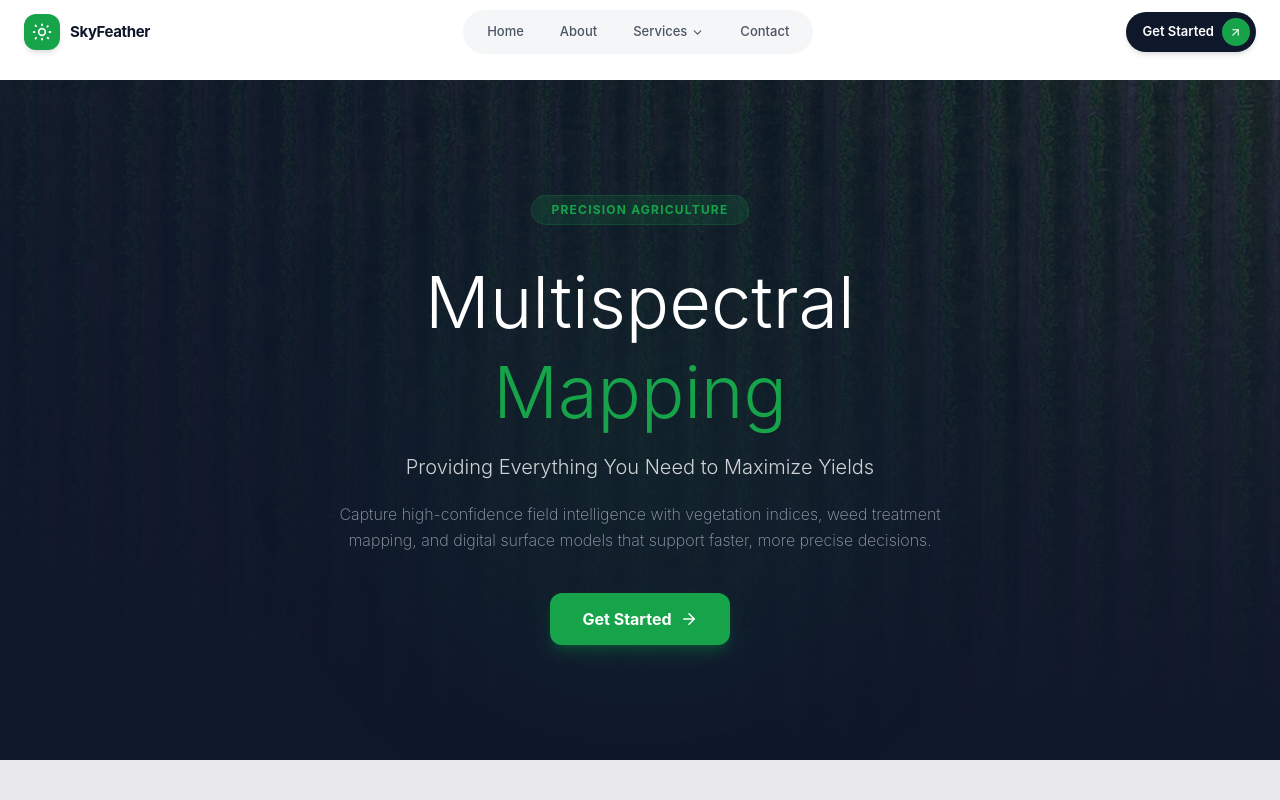
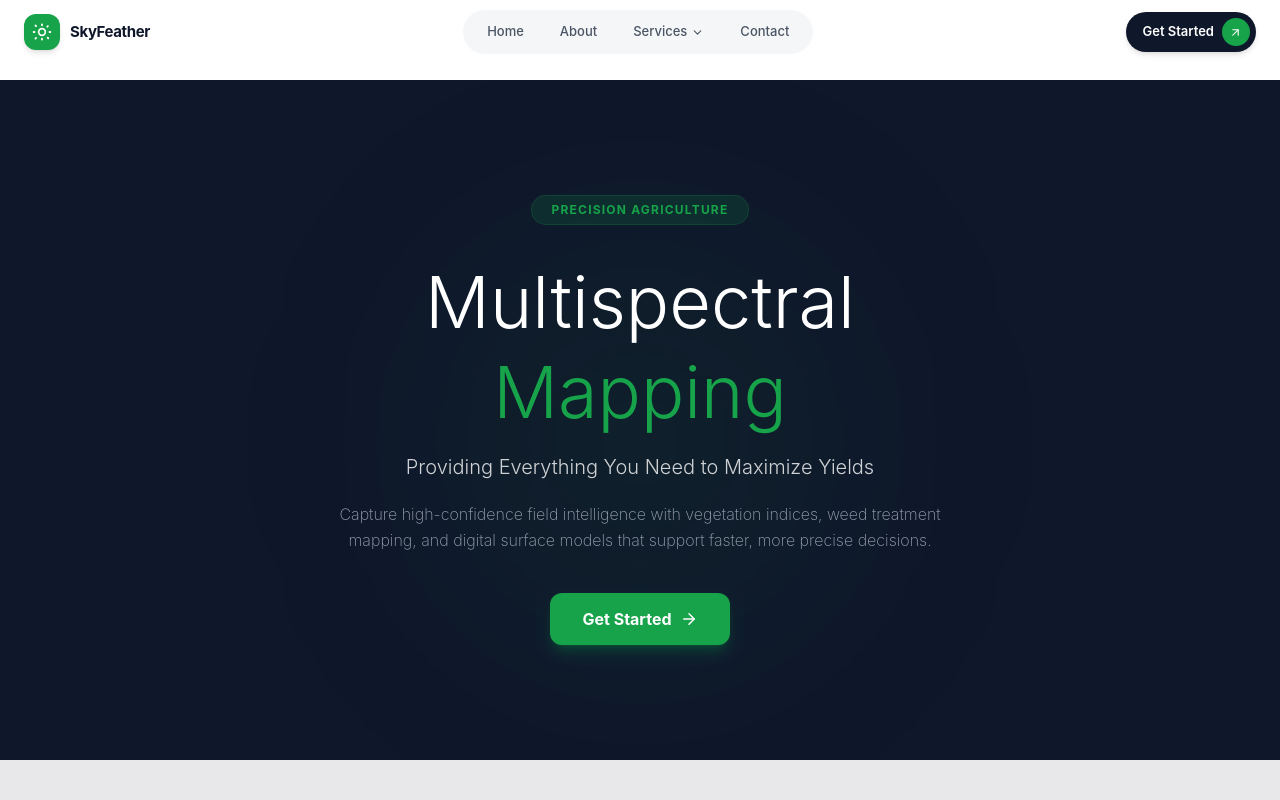
Before and after one commit to mithlohar144/SkyFeather-Innovations, a React (Vite) app in the folder SkyFeather/: page /services/multispectral-mapping in a window 1280 px wide. Shown: the top 800 px of the page. Built offline with nearby package versions, Linux system fonts and the light colour scheme.

Commit message:
Comment out background image in MappingHero component for testing purposes

```diff
--- a/SkyFeather/src/components/mapping/MappingHero.jsx
+++ b/SkyFeather/src/components/mapping/MappingHero.jsx
@@ -6,7 +6,7 @@ import mappingBg from '../../assest/images/mapping3.avif';
 const MappingHero = () => (
   <section className="relative min-h-[85vh] flex items-center overflow-hidden bg-agri-dark">
     {/* Background image with overlay */}
-    <div className="absolute inset-0">
+    {/* <div className="absolute inset-0">
       <img
         src={mappingBg}
         alt=""
@@ -14,7 +14,7 @@ const MappingHero = () => (
       />
       <div className="absolute inset-0 bg-gradient-to-t from-agri-dark via-agri-dark/80 to-agri-dark/50" />
       <div className="absolute inset-0 bg-gradient-to-r from-agri-dark/70 to-transparent" />
-    </div>
+    </div> */}
 
     {/* Green glow accents */}
     <div className="absolute inset-0 pointer-events-none">
```
